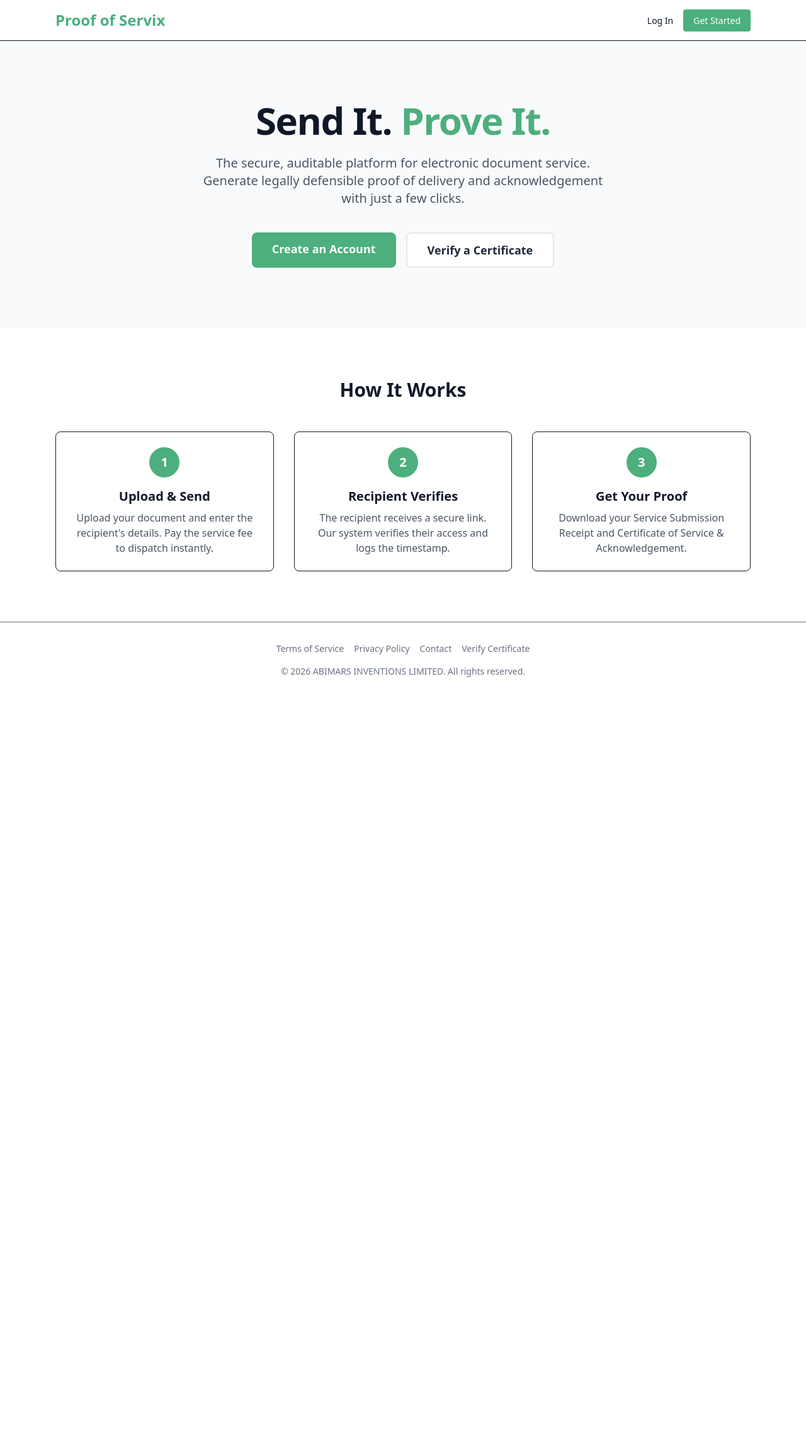
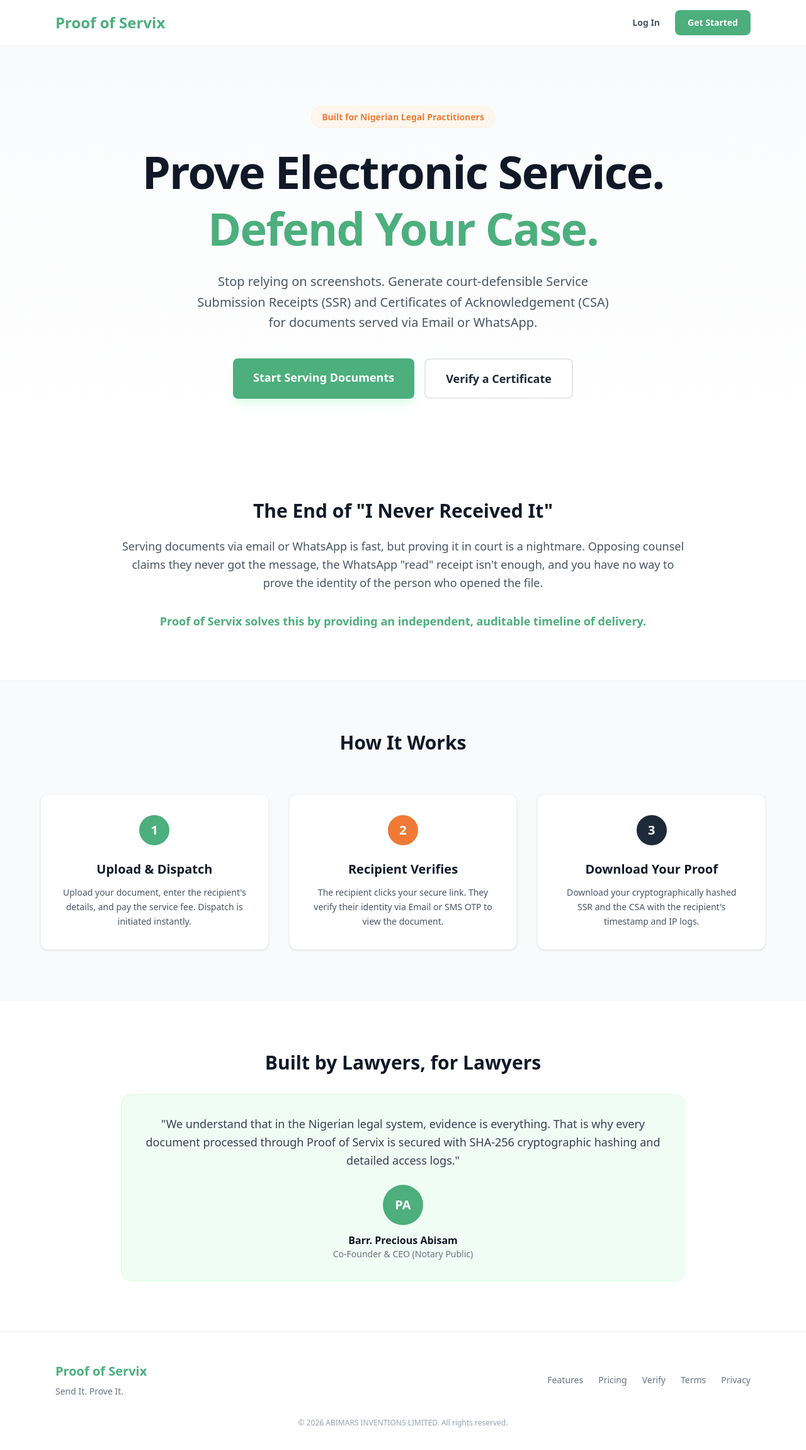
Before and after one commit to proofofservix/Proof-of-Servix, a Next.js app: page / in a window 1280 px wide. Shown: the top 2302 px of the page at 63% size. Before the commit the page ends 1108 px from the top, so only its background shows below. Built offline with nearby package versions, Linux system fonts and the light colour scheme.

Commit message:
Launch new professional homepage and metadata

```diff
--- a/app/layout.tsx
+++ b/app/layout.tsx
@@ -5,8 +5,31 @@ import "./globals.css";
 const inter = Inter({ subsets: ["latin"] });
 
 export const metadata: Metadata = {
-  title: "Proof of Servix",
-  description: "Send It. Prove It.",
+  title: "Proof of Servix | Electronic Document Service & Proof",
+  description: "The secure, auditable platform for Nigerian lawyers to serve documents electronically and generate court-defensible proof of delivery and acknowledgement.",
+  keywords: [
+    "Electronic Service",
+    "Proof of Service",
+    "Legal Tech Nigeria",
+    "Certificate of Service",
+    "Electronic Document Service",
+    "Serve documents online Nigeria",
+    "Court defensible proof of delivery"
+  ],
+  authors: [{ name: "ABIMARS INVENTIONS LIMITED" }],
+  openGraph: {
+    title: "Proof of Servix | Send It. Prove It.",
+    description: "Generate court-defensible Service Submission Receipts and Certificates of Acknowledgement for documents served electronically.",
+    url: "https://proofofservix.com",
+    siteName: "Proof of Servix",
+    locale: "en_NG",
+    type: "website",
+  },
+  twitter: {
+    card: "summary_large_image",
+    title: "Proof of Servix | Send It. Prove It.",
+    description: "Generate court-defensible proof of electronic document service.",
+  },
 };
 
 export default function RootLayout({
--- a/app/page.tsx
+++ b/app/page.tsx
@@ -1,17 +1,21 @@
 import Link from "next/link"
+import Image from "next/image"
 
 export default function Home() {
   return (
-    <div className="flex flex-col min-h-screen bg-white font-sans">
+    <div className="flex flex-col min-h-screen bg-white font-sans text-gray-900">
+
       {/* NAV BAR */}
-      <header className="w-full border-b">
+      <header className="w-full border-b border-gray-100 sticky top-0 bg-white/95 backdrop-blur z-50">
         <div className="max-w-6xl mx-auto px-6 py-4 flex justify-between items-center">
           <div className="flex items-center gap-2">
+            {/* REPLACE /logo.png WITH YOUR ACTUAL LOGO FILENAME */}
+            {/* <img src="/logo.png" alt="Proof of Servix" className="h-8" /> */}
             <span className="text-2xl font-bold text-[#4CAF7D]">Proof of Servix</span>
           </div>
-          <div className="space-x-4">
-            <Link href="/login" className="text-sm font-medium hover:text-[#4CAF7D]">Log In</Link>
-            <Link href="/register" className="text-sm font-medium bg-[#4CAF7D] text-white px-4 py-2 rounded hover:bg-[#3d9c6c]">
+          <div className="flex items-center gap-6">
+            <Link href="/login" className="text-sm font-semibold text-gray-600 hover:text-[#4CAF7D]">Log In</Link>
+            <Link href="/register" className="text-sm font-bold bg-[#4CAF7D] text-white px-5 py-2.5 rounded-lg hover:bg-[#3d9c6c] transition-colors">
               Get Started
             </Link>
           </div>
@@ -19,55 +23,105 @@ export default function Home() {
       </header>
 
       {/* HERO SECTION */}
-      <main className="flex-1 flex flex-col items-center justify-center text-center px-6 py-24 bg-gray-50">
-        <h1 className="text-5xl md:text-6xl font-extrabold tracking-tight text-gray-900 mb-6">
-          Send It. <span className="text-[#4CAF7D]">Prove It.</span>
+      <main className="flex-1 flex flex-col items-center text-center px-6 pt-24 pb-20 bg-gradient-to-b from-gray-50 to-white">
+        <div className="inline-block bg-orange-50 text-[#F07A35] px-4 py-1.5 rounded-full text-sm font-bold mb-6 border border-orange-100">
+          Built for Nigerian Legal Practitioners
+        </div>
+        <h1 className="text-5xl md:text-7xl font-extrabold tracking-tight text-gray-900 mb-6 leading-tight max-w-4xl">
+          Prove Electronic Service. <br />
+          <span className="text-[#4CAF7D]">Defend Your Case.</span>
         </h1>
-        <p className="text-xl text-gray-600 max-w-2xl mb-10">
-          The secure, auditable platform for electronic document service.
-          Generate legally defensible proof of delivery and acknowledgement with just a few clicks.
+        <p className="text-xl text-gray-600 max-w-2xl mb-10 leading-relaxed">
+          Stop relying on screenshots. Generate court-defensible Service Submission Receipts (SSR) and Certificates of Acknowledgement (CSA) for documents served via Email or WhatsApp.
         </p>
-        <div className="flex gap-4">
-          <Link href="/register" className="bg-[#4CAF7D] text-white px-8 py-3 rounded-lg font-bold text-lg hover:bg-[#3d9c6c]">
-            Create an Account
+        <div className="flex flex-col sm:flex-row gap-4 w-full justify-center">
+          <Link href="/register" className="bg-[#4CAF7D] text-white px-8 py-4 rounded-lg font-bold text-lg hover:bg-[#3d9c6c] shadow-lg shadow-green-100 transition-all">
+            Start Serving Documents
           </Link>
-          <Link href="/verify" className="bg-white text-gray-800 border-2 border-gray-200 px-8 py-3 rounded-lg font-bold text-lg hover:bg-gray-50">
+          <Link href="/verify" className="bg-white text-gray-800 border-2 border-gray-200 px-8 py-4 rounded-lg font-bold text-lg hover:border-[#F07A35] hover:text-[#F07A35] transition-all">
             Verify a Certificate
           </Link>
         </div>
       </main>
 
+      {/* THE PROBLEM SECTION */}
+      <section className="py-20 px-6 bg-white">
+        <div className="max-w-4xl mx-auto text-center">
+          <h2 className="text-3xl font-bold mb-6">The End of "I Never Received It"</h2>
+          <p className="text-lg text-gray-600 leading-relaxed mb-8">
+            Serving documents via email or WhatsApp is fast, but proving it in court is a nightmare. Opposing counsel claims they never got the message, the WhatsApp "read" receipt isn't enough, and you have no way to prove the identity of the person who opened the file.
+          </p>
+          <p className="text-lg font-semibold text-[#4CAF7D]">
+            Proof of Servix solves this by providing an independent, auditable timeline of delivery.
+          </p>
+        </div>
+      </section>
+
       {/* HOW IT WORKS */}
-      <section className="py-20 px-6 max-w-6xl mx-auto">
-        <h2 className="text-3xl font-bold text-center mb-12">How It Works</h2>
-        <div className="grid md:grid-cols-3 gap-8 text-center">
-          <div className="p-6 border rounded-lg">
-            <div className="w-12 h-12 bg-[#4CAF7D] text-white rounded-full flex items-center justify-center text-xl font-bold mx-auto mb-4">1</div>
-            <h3 className="font-bold text-xl mb-2">Upload & Send</h3>
-            <p className="text-gray-600">Upload your document and enter the recipient's details. Pay the service fee to dispatch instantly.</p>
+      <section className="py-20 px-6 bg-gray-50 border-y border-gray-100">
+        <div className="max-w-6xl mx-auto">
+          <h2 className="text-3xl font-bold text-center mb-16">How It Works</h2>
+          <div className="grid md:grid-cols-3 gap-8">
+
+            <div className="bg-white p-8 rounded-xl shadow-sm border border-gray-100 text-center relative">
+              <div className="w-12 h-12 bg-[#4CAF7D] text-white rounded-full flex items-center justify-center text-xl font-bold mx-auto mb-6">1</div>
+              <h3 className="font-bold text-xl mb-3">Upload & Dispatch</h3>
+              <p className="text-gray-600 text-sm leading-relaxed">Upload your document, enter the recipient's details, and pay the service fee. Dispatch is initiated instantly.</p>
+            </div>
+
+            <div className="bg-white p-8 rounded-xl shadow-sm border border-gray-100 text-center relative">
+              <div className="w-12 h-12 bg-[#F07A35] text-white rounded-full flex items-center justify-center text-xl font-bold mx-auto mb-6">2</div>
+              <h3 className="font-bold text-xl mb-3">Recipient Verifies</h3>
+              <p className="text-gray-600 text-sm leading-relaxed">The recipient clicks your secure link. They verify their identity via Email or SMS OTP to view the document.</p>
+            </div>
+
+            <div className="bg-white p-8 rounded-xl shadow-sm border border-gray-100 text-center relative">
+              <div className="w-12 h-12 bg-gray-800 text-white rounded-full flex items-center justify-center text-xl font-bold mx-auto mb-6">3</div>
+              <h3 className="font-bold text-xl mb-3">Download Your Proof</h3>
+              <p className="text-gray-600 text-sm leading-relaxed">Download your cryptographically hashed SSR and the CSA with the recipient's timestamp and IP logs.</p>
+            </div>
+
           </div>
-          <div className="p-6 border rounded-lg">
-            <div className="w-12 h-12 bg-[#4CAF7D] text-white rounded-full flex items-center justify-center text-xl font-bold mx-auto mb-4">2</div>
-            <h3 className="font-bold text-xl mb-2">Recipient Verifies</h3>
-            <p className="text-gray-600">The recipient receives a secure link. Our system verifies their access and logs the timestamp.</p>
-          </div>
-          <div className="p-6 border rounded-lg">
-            <div className="w-12 h-12 bg-[#4CAF7D] text-white rounded-full flex items-center justify-center text-xl font-bold mx-auto mb-4">3</div>
-            <h3 className="font-bold text-xl mb-2">Get Your Proof</h3>
-            <p className="text-gray-600">Download your Service Submission Receipt and Certificate of Service & Acknowledgement.</p>
+        </div>
+      </section>
+
+      {/* TRUST / AUTHORITY */}
+      <section className="py-20 px-6 bg-white">
+        <div className="max-w-4xl mx-auto text-center">
+          <h2 className="text-3xl font-bold mb-8">Built by Lawyers, for Lawyers</h2>
+          <div className="bg-green-50 rounded-2xl p-8 border border-green-100">
+            <p className="text-lg text-gray-700 leading-relaxed mb-6">
+              "We understand that in the Nigerian legal system, evidence is everything. That is why every document processed through Proof of Servix is secured with SHA-256 cryptographic hashing and detailed access logs."
+            </p>
+            <div className="flex flex-col items-center justify-center">
+              <div className="w-16 h-16 bg-[#4CAF7D] rounded-full flex items-center justify-center text-white font-bold text-xl mb-3">
+                PA
+              </div>
+              <p className="font-bold text-gray-900">Barr. Precious Abisam</p>
+              <p className="text-sm text-gray-500">Co-Founder & CEO (Notary Public)</p>
+            </div>
           </div>
         </div>
       </section>
 
       {/* FOOTER */}
-      <footer className="mt-auto py-8 border-t text-center text-sm text-gray-500 bg-white">
-        <div className="space-x-4 mb-4">
-          <Link href="/terms" className="hover:text-gray-800">Terms of Service</Link>
-          <Link href="/privacy" className="hover:text-gray-800">Privacy Policy</Link>
-          <Link href="/contact" className="hover:text-gray-800">Contact</Link>
-          <Link href="/verify" className="hover:text-gray-800">Verify Certificate</Link>
+      <footer className="mt-auto py-12 border-t border-gray-200 bg-white">
+        <div className="max-w-6xl mx-auto px-6 flex flex-col md:flex-row justify-between items-center gap-6">
+          <div className="text-center md:text-left">
+            <span className="text-xl font-bold text-[#4CAF7D]">Proof of Servix</span>
+            <p className="text-sm text-gray-500 mt-2">Send It. Prove It.</p>
+          </div>
+          <div className="flex gap-6 text-sm text-gray-500">
+            <Link href="/features" className="hover:text-[#4CAF7D]">Features</Link>
+            <Link href="/pricing" className="hover:text-[#4CAF7D]">Pricing</Link>
+            <Link href="/verify" className="hover:text-[#4CAF7D]">Verify</Link>
+            <Link href="/terms" className="hover:text-[#4CAF7D]">Terms</Link>
+            <Link href="/privacy" className="hover:text-[#4CAF7D]">Privacy</Link>
+          </div>
         </div>
-<p>&copy; 2026 ABIMARS INVENTIONS LIMITED. All rights reserved.</p>
+        <div className="text-center text-xs text-gray-400 mt-8">
+          &copy; 2026 ABIMARS INVENTIONS LIMITED. All rights reserved.
+        </div>
       </footer>
     </div>
   )
```
